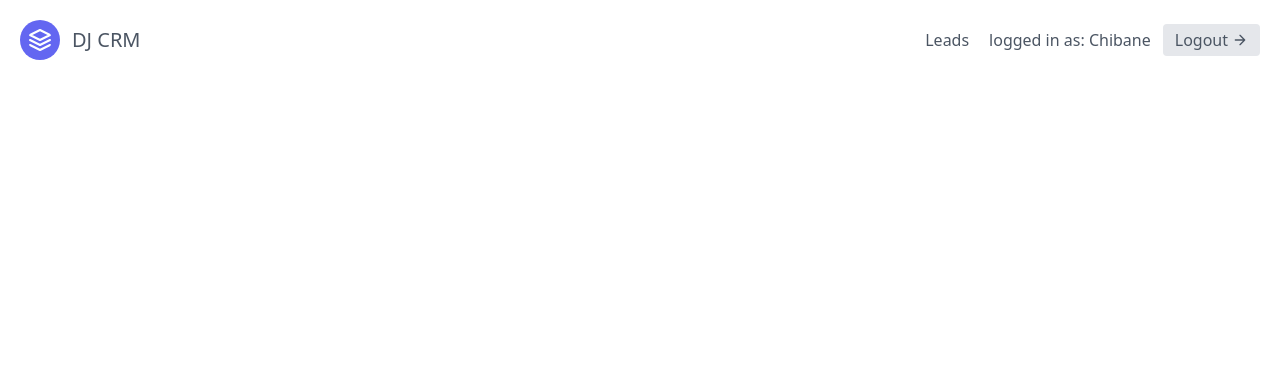
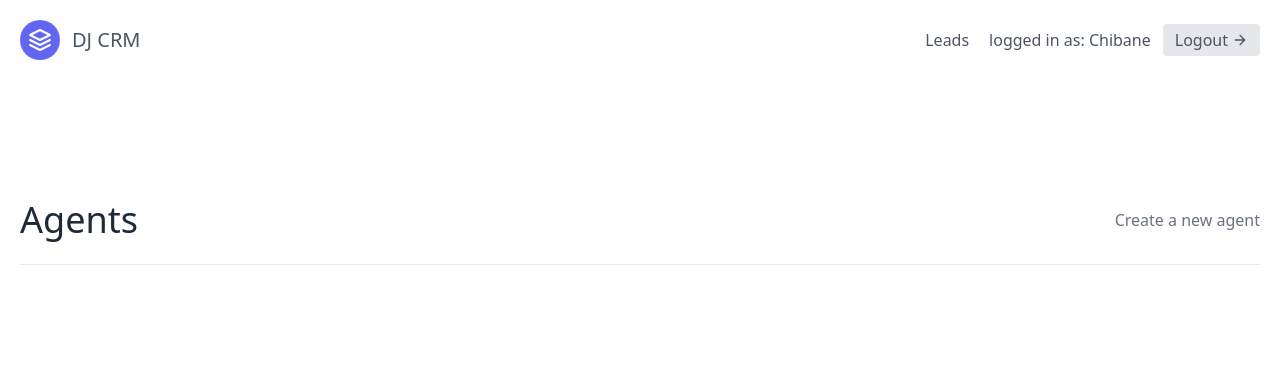
Before and after one commit to Youssef-Chibane/second_crm, a Django app: page /agents/ in a window 1280 px wide. Shown: the top 384 px of the page. Run offline with Django 5.2, Linux system fonts and the light colour scheme; a user stored in the database is signed in; some libraries are stand-ins or nearby versions.

Commit message:
updated_agent_list

```diff
--- a/agents/templates/agents/agent_list.html
+++ b/agents/templates/agents/agent_list.html
@@ -1,6 +1,54 @@
 {% extends "base.html" %}
 {% block content %}
 
-
+<section class="text-gray-600 body-font">
+	<div class="container px-5 py-24 mx-auto flex flex-wrap">
+		<div
+			class="w-full mb-6 py-6 flex justify-between items-center border-b border-gray-200">
+			<div>
+				<h1 class="text-4xl text-gray-800">Agents</h1>
+			</div>
+			<div>
+				<a class="text-gray-500 hover:text-blue-500"
+					href="{% url 'leads:lead-create' %}">Create a new agent</a>
+			</div>
+		</div>
+		<div class="flex flex-wrap -m-4">
+			{% for agent in agents %}
+			<div class="p-4 lg:w-1/2 md:w-full">
+				<div
+					class="flex border-2 rounded-lg border-gray-200 border-opacity-50 p-8 sm:flex-row flex-col">
+					<div
+						class="w-16 h-16 sm:mr-8 sm:mb-0 mb-4 inline-flex items-center justify-center rounded-full bg-indigo-100 text-indigo-500 flex-shrink-0">
+						<svg fill="none" stroke="currentColor" stroke-linecap="round"
+							stroke-linejoin="round" stroke-width="2" class="w-8 h-8"
+							viewBox="0 0 24 24">
+							<path d="M22 12h-4l-3 9L9 3l-3 9H2"></path>
+						</svg>
+					</div>
+					<div class="flex-grow">
+						<h2 class="text-gray-900 text-lg title-font font-medium mb-3">
+							{{ agent.user.username }}
+						</h2>
+						<p class="leading-relaxed text-base">
+							Blue bottle crucifix vinyl post-ironic four dollar toast vegan taxidermy.
+							Gastropub indxgo juice poutine.
+						</p>
+						<a href="{% url 'leads:lead-detail' lead.pk %}"
+							class="mt-3 text-indigo-500 inline-flex items-center">
+							View this lead
+							<svg fill="none" stroke="currentColor" stroke-linecap="round"
+								stroke-linejoin="round" stroke-width="2" class="w-4 h-4 ml-2"
+								viewBox="0 0 24 24">
+								<path d="M5 12h14M12 5l7 7-7 7"></path>
+							</svg>
+						</a>
+					</div>
+				</div>
+			</div>
+			{% endfor %}
+		</div>
+	</div>
+</section>
 
 {% endblock content %}
```
